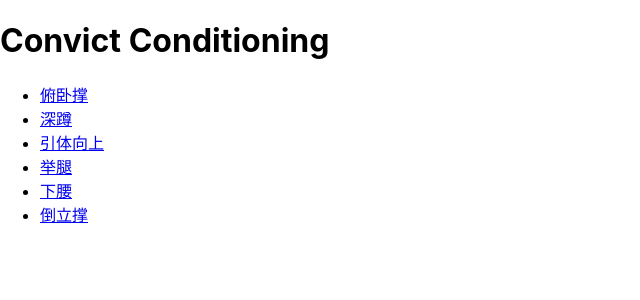
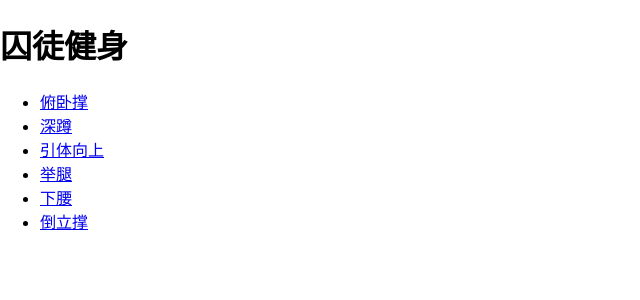
Before and after one commit to jianzuguan/convict-conditioning, a React (Create React App) app: page / in a window 1280 px wide. Shown: the top 300 px of the page, without its empty margins (0-640 px from the left). Built offline with nearby package versions, Linux system fonts and the light colour scheme.

Commit message:
update title

```diff
--- a/src/App.tsx
+++ b/src/App.tsx
@@ -6,7 +6,7 @@
   return (
     <HashRouter>
       <div>
-        <h1>Convict Conditioning</h1>
+        <h1>囚徒健身</h1>
 
         <ul>
           <li>
```
